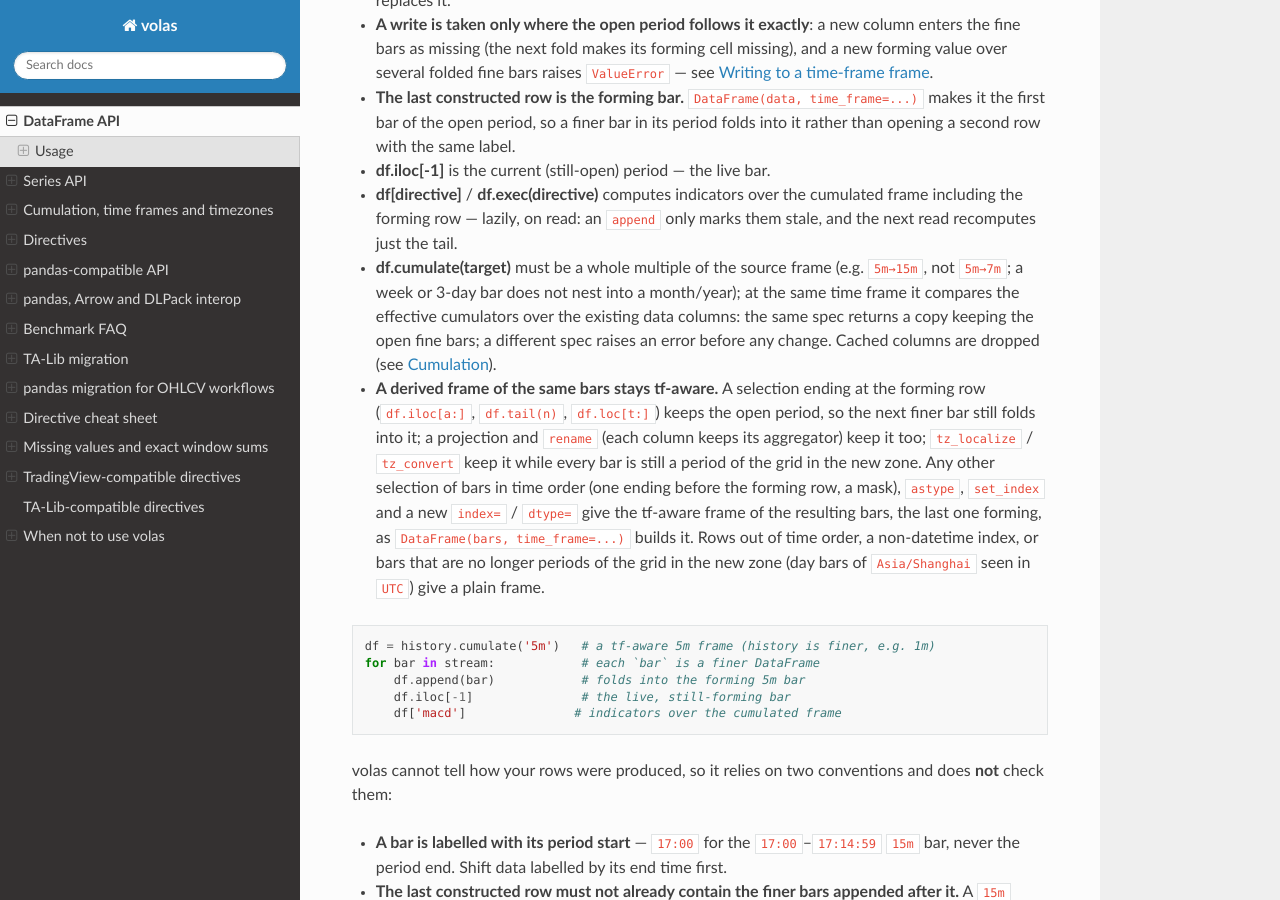
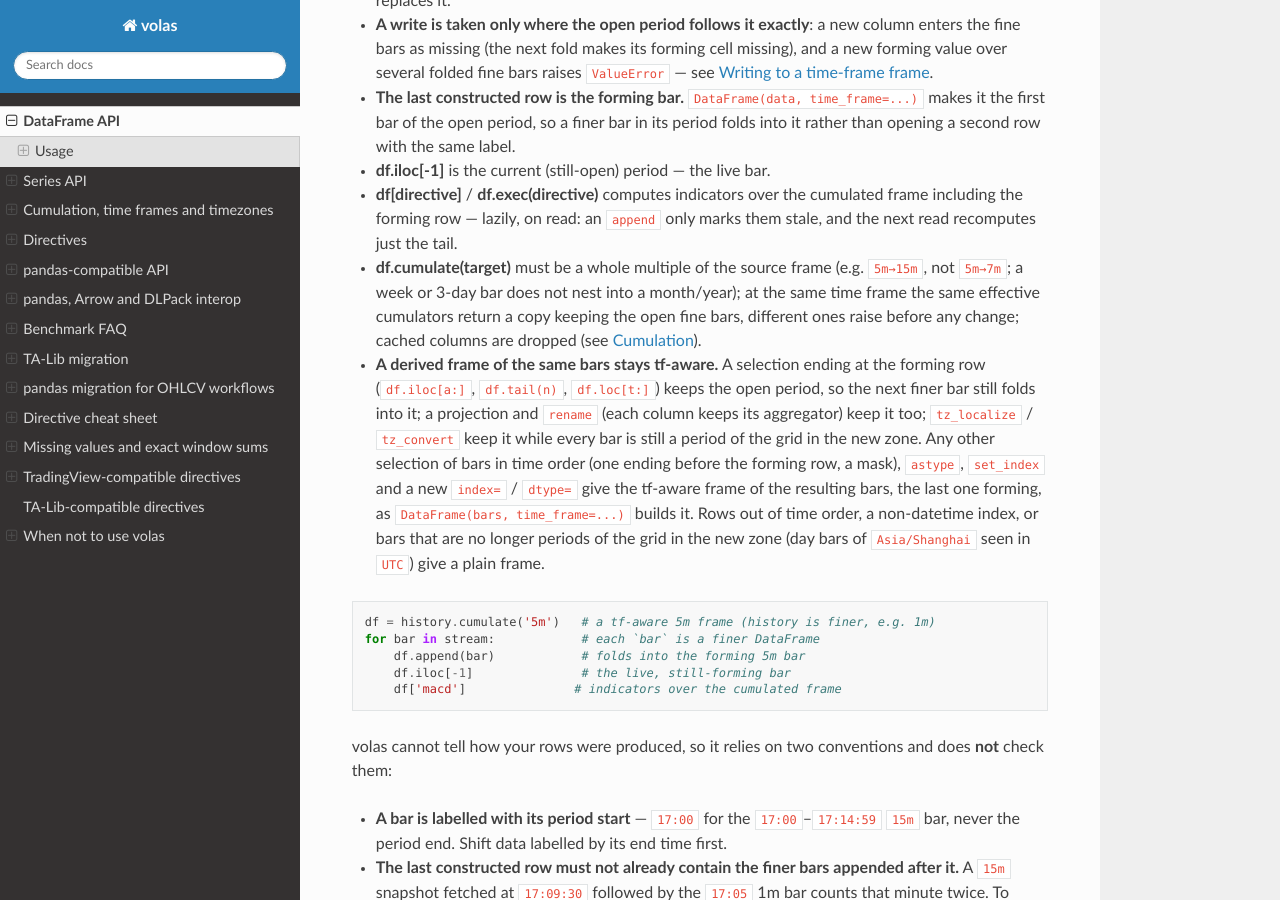
Before and after one commit to kaelzhang/volas, a Sphinx documentation site: the page built from docs/dataframe-api.md, in a window 1280 px wide and 900 px high, scrolled down 17365 px. Built offline with Sphinx 7.4.7 and the Read the Docs theme 3.1.0, drawn with Linux system fonts in a browser that asks for light colours.

Commit message:
docs(frame): keep the same-frame cumulate rule within the page limit

```diff
--- a/docs/dataframe-api.md
+++ b/docs/dataframe-api.md
@@ -834,9 +834,8 @@ its last row is their cumulation. On a tf-aware frame:
   marks them stale, and the next read recomputes just the tail.
 - **df.cumulate(target)** must be a whole multiple of the source frame (e.g.
   `5m→15m`, not `5m→7m`; a week or 3-day bar does not nest into a month/year);
-  at the same time frame it compares the effective cumulators over the existing
-  data columns: the same spec returns a copy keeping the open fine bars; a different
-  spec raises an error before any change. Cached columns are dropped (see [Cumulation](cumulation.md)).
+  at the same time frame the same effective cumulators return a copy keeping the open
+  fine bars, different ones raise before any change; cached columns are dropped (see [Cumulation](cumulation.md)).
 - **A derived frame of the same bars stays tf-aware.** A selection ending at the forming
   row (`df.iloc[a:]`, `df.tail(n)`, `df.loc[t:]`) keeps the open period, so the next finer
   bar still folds into it; a projection and `rename` (each column keeps its aggregator)
```
